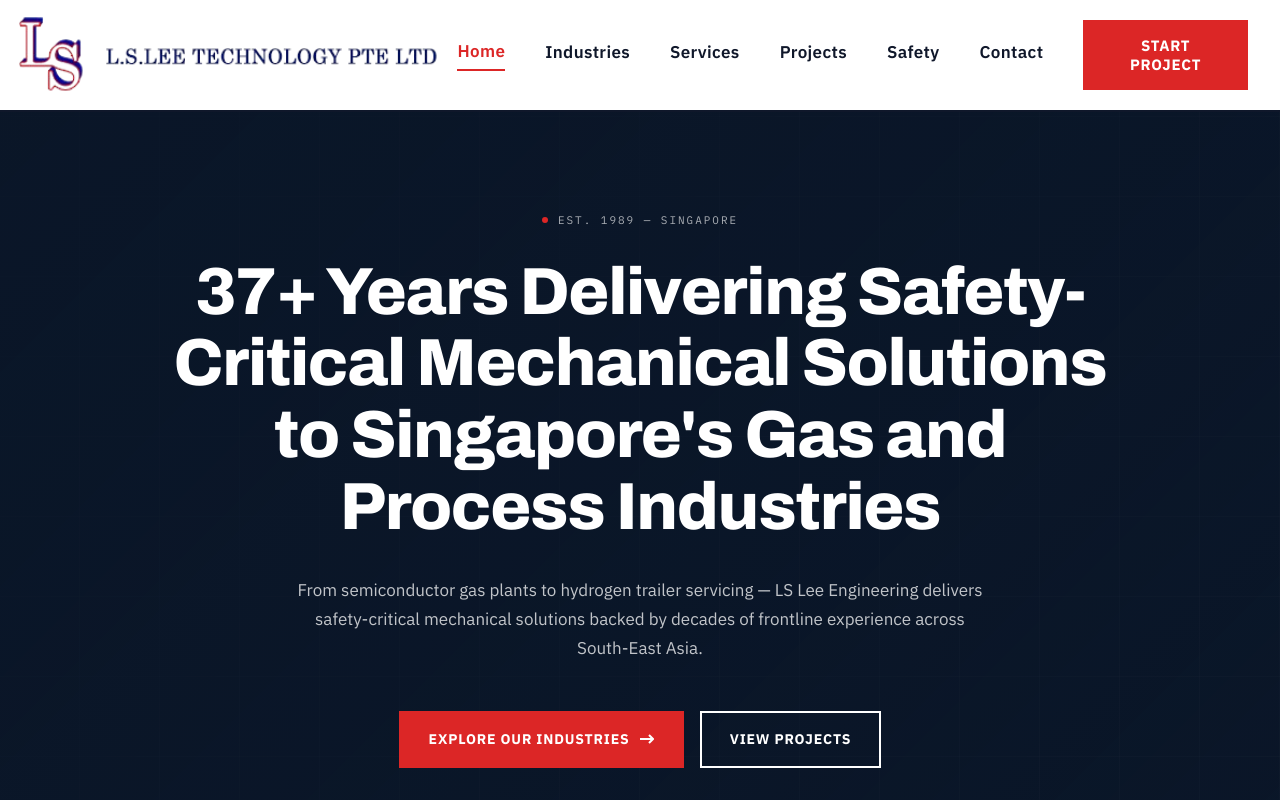
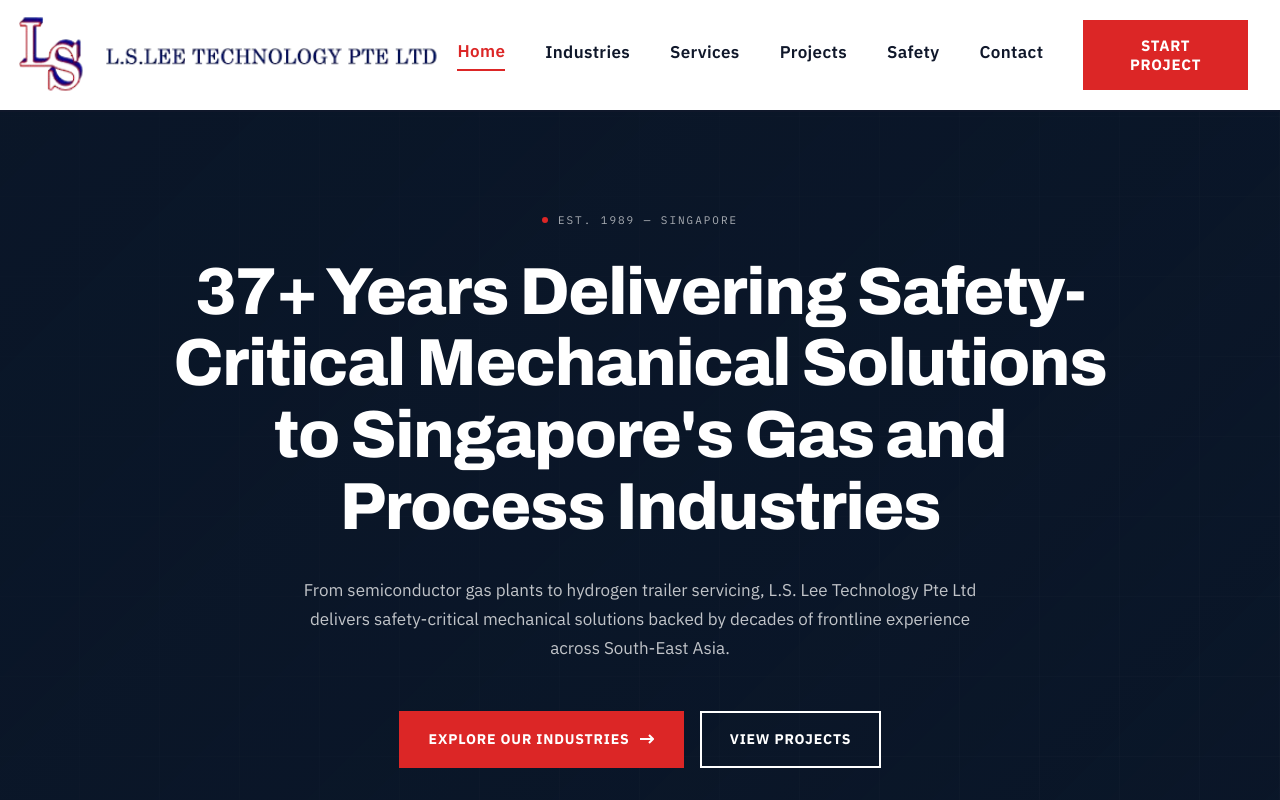
Before and after one commit to lsleewebsite/LS-LEE-TECH-2, a React (Vite) app: page /#/Home in a window 1280 px wide. Shown: the top 800 px of the page. Built offline with nearby package versions, Linux system fonts and the light colour scheme.

Commit message:
Update Home.jsx

```diff
--- a/src/pages/Home.jsx
+++ b/src/pages/Home.jsx
@@ -169,7 +169,7 @@
                 animate={{ opacity: 1, y: 0 }}
                 transition={{ duration: 0.8, delay: 0.6 }}
               >
-                From semiconductor gas plants to hydrogen trailer servicing — LS Lee Engineering
+                From semiconductor gas plants to hydrogen trailer servicing, L.S. Lee Technology Pte Ltd
                 delivers safety-critical mechanical solutions backed by decades of frontline
                 experience across South-East Asia.
               </motion.p>
```
